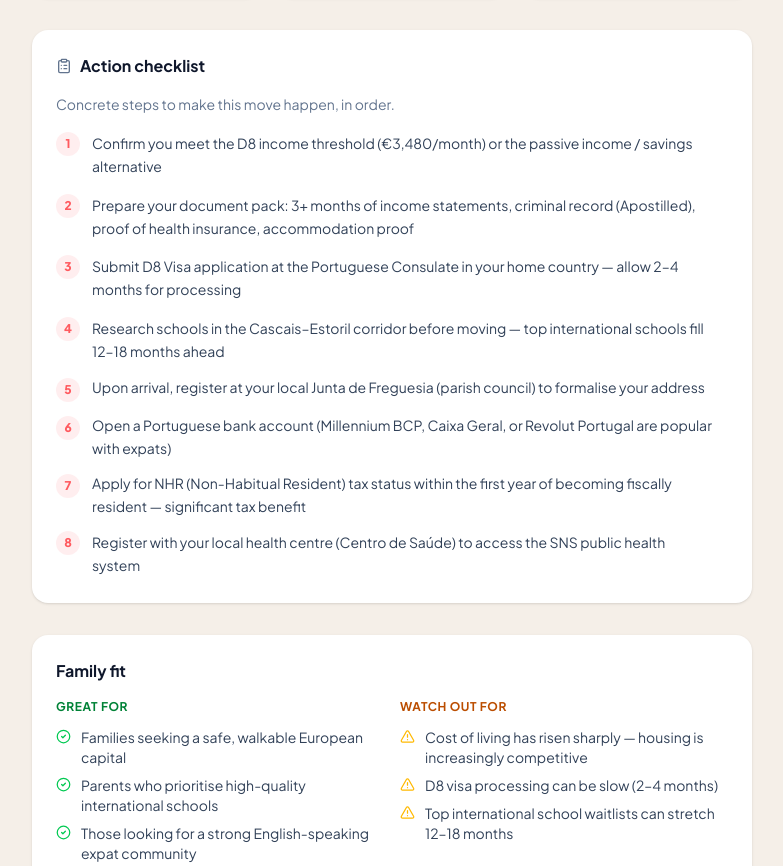
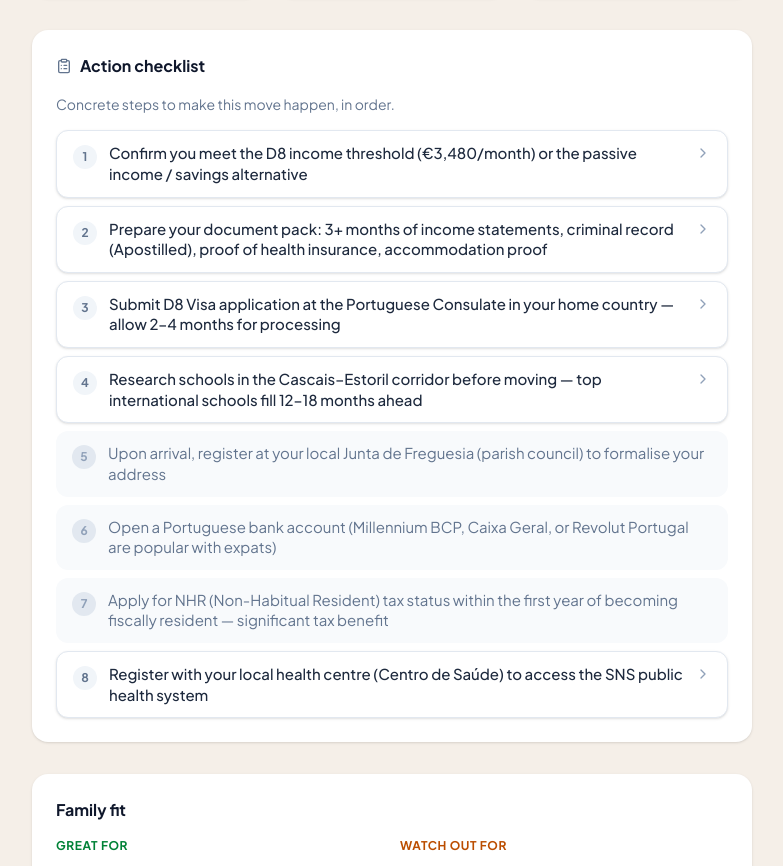
Before and after one commit to EladSOR/family-relo, a Next.js app: page /portugal/lisbon in a window 1280 px wide. Shown: the part 965-1831 px from the top of the page, without its empty margins (248-1031 px from the left). Built offline with nearby package versions, Linux system fonts and the light colour scheme.

Commit message:
Improve checklist UX and clickability

```diff
--- a/app/[country]/[city]/page.tsx
+++ b/app/[country]/[city]/page.tsx
@@ -109,25 +109,32 @@ export default async function CityPage({ params }: Props) {
           <p className="mb-4 text-sm text-slate-500">
             Concrete steps to make this move happen, in order.
           </p>
-          <ol className="space-y-3">
+          <ol className="space-y-2">
             {dest.actionChecklist.map((step, i) => (
-              <li key={i} className="flex items-start gap-3">
-                <span className="mt-0.5 flex h-6 w-6 shrink-0 items-center justify-center rounded-full bg-[#FF5A5F]/10 text-xs font-extrabold text-[#FF5A5F]">
-                  {i + 1}
-                </span>
+              <li key={i}>
                 {step.targetSection ? (
                   <a
                     href={`#${step.targetSection}`}
-                    className="group flex flex-1 items-start justify-between gap-2 rounded-md -mx-1 px-1 py-0.5 text-sm leading-relaxed text-slate-700 transition-colors hover:text-[#FF5A5F]"
+                    className="group flex cursor-pointer items-start gap-3 rounded-xl border border-slate-200 bg-white px-4 py-3 shadow-sm transition-all duration-150 hover:border-emerald-300 hover:bg-emerald-50 hover:shadow"
                   >
-                    <span>{step.label}</span>
+                    <span className="mt-0.5 flex h-6 w-6 shrink-0 items-center justify-center rounded-full bg-slate-100 text-xs font-bold text-slate-500 transition-colors group-hover:bg-emerald-100 group-hover:text-emerald-700">
+                      {i + 1}
+                    </span>
+                    <span className="flex-1 text-[15px] font-medium leading-snug text-slate-800 transition-colors group-hover:text-emerald-800">
+                      {step.label}
+                    </span>
                     <ChevronRight
-                      size={14}
-                      className="mt-0.5 shrink-0 text-slate-300 opacity-0 transition-opacity group-hover:opacity-100"
+                      size={16}
+                      className="mt-0.5 shrink-0 text-slate-400 transition-[color,transform] duration-150 group-hover:translate-x-1 group-hover:text-emerald-500"
                     />
                   </a>
                 ) : (
-                  <span className="text-sm leading-relaxed text-slate-700">{step.label}</span>
+                  <div className="flex items-start gap-3 rounded-xl bg-slate-50 px-4 py-3">
+                    <span className="mt-0.5 flex h-6 w-6 shrink-0 items-center justify-center rounded-full bg-slate-200 text-xs font-bold text-slate-400">
+                      {i + 1}
+                    </span>
+                    <span className="text-[15px] leading-snug text-slate-500">{step.label}</span>
+                  </div>
                 )}
               </li>
             ))}
```
